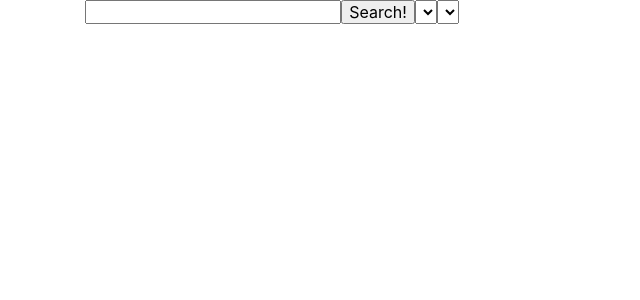
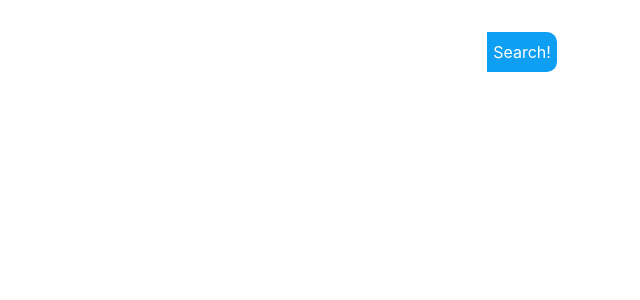
Before and after one commit to Marco981/movie-database, a React (Create React App) app: page / in a window 1280 px wide. Shown: the top 300 px of the page, without its empty margins (368-1008 px from the left). Built offline with nearby package versions, Linux system fonts and the light colour scheme.

Commit message:
style form

```diff
--- a/src/components/Form/Form.js
+++ b/src/components/Form/Form.js
@@ -1,17 +1,11 @@
 import React from 'react'
+import styles from './Form.module.css'
 
 const form = props => (
-  <div>
-    <input onChange={props.changed} type='text' />
+  <form className={styles.Form}>
+    <input onChange={props.changed} value={props.value} type='text' />
     <button onClick={props.clicked}>Search!</button>
-    <select>
-      <option />
-      <option />
-      <option />
-      <option />
-    </select>
-    <select />
-  </div>
+  </form>
 )
 
 export default form
--- /dev/null
+++ b/src/components/Form/Form.module.css
@@ -0,0 +1,22 @@
+.Form {
+    padding:2rem 1rem;
+    display:flex;
+    justify-content: center;
+}
+
+.Form input[type=text] {
+    border:none;
+    border-bottom:1px solid white;
+    outline: none;
+    background: transparent;
+    color:white;
+    font-size:2rem;
+}
+
+.Form button {
+    border:none;
+    outline:none;
+    color:white;
+    background:#0e9ff3;
+    border-radius: 0 10px 10px 0;
+}
```
